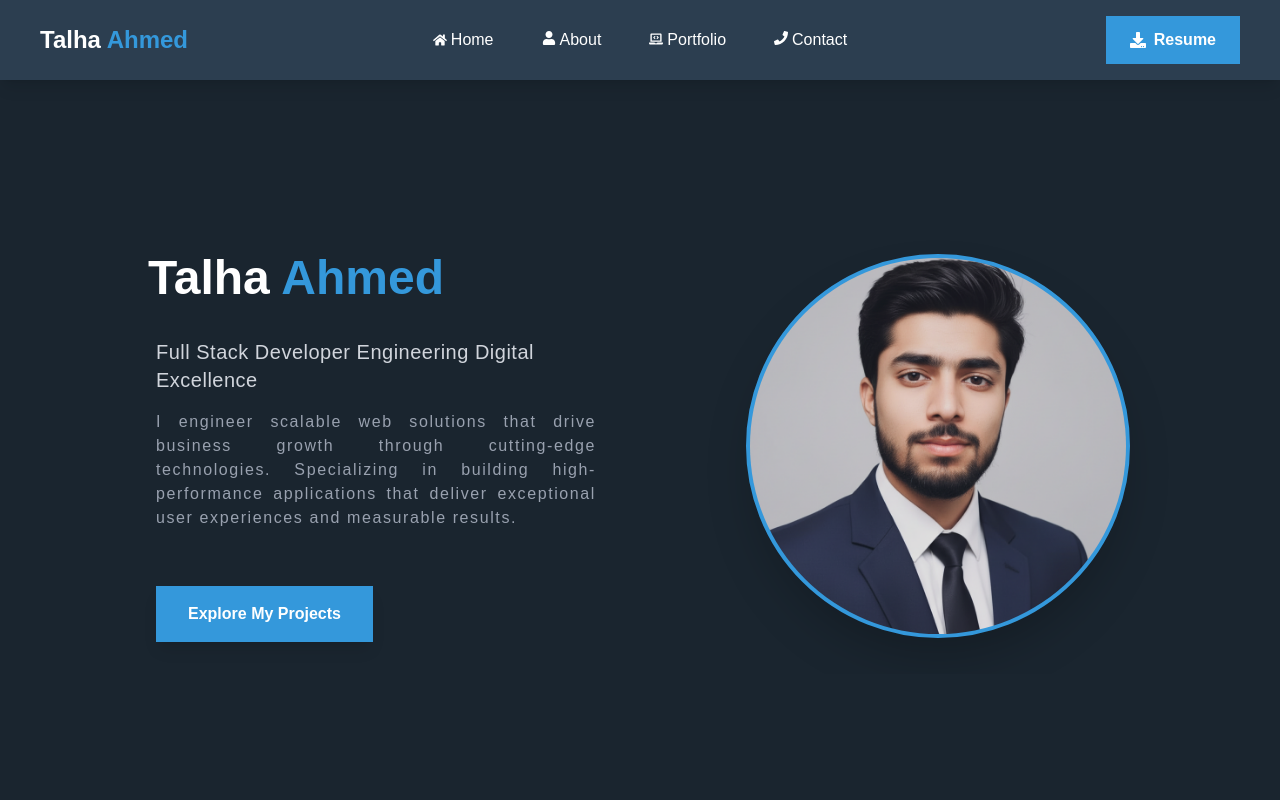
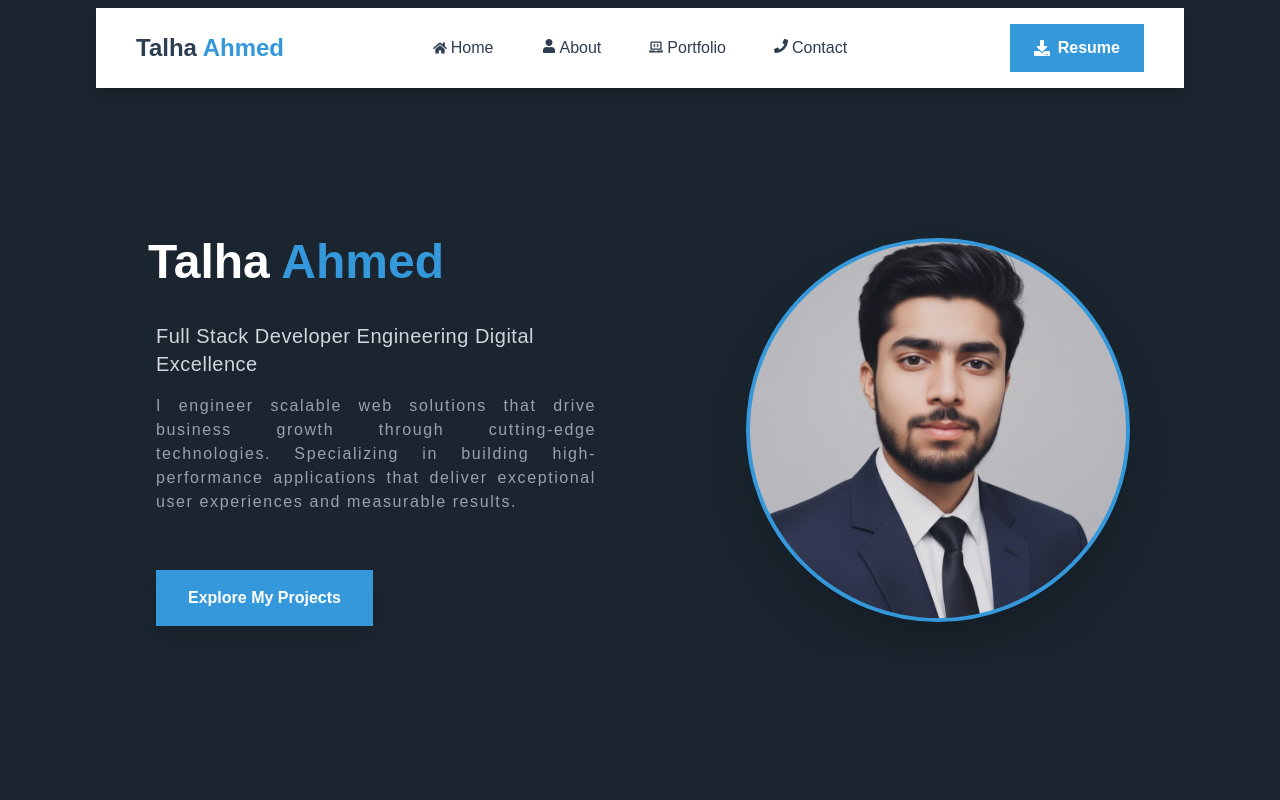
Before and after one commit to TalhaCh-Coder/talha-insights, a Next.js app: page / in a window 1280 px wide. Shown: the top 800 px of the page. Built offline with nearby package versions, Linux system fonts and the light colour scheme.

Commit message:
NavBar is updated

```diff
--- a/src/components/common/NavBar.jsx
+++ b/src/components/common/NavBar.jsx
@@ -143,11 +143,11 @@ function NavBar() {
          </div>
 
          {/* Desktop NavBar */}
-         <nav className="hidden md:flex bg-[#2c3e50] md:px-10 py-4 fixed top-0 w-full z-60 shadow-lg">
+         <nav className="hidden md:flex bg-white md:px-10 py-4 fixed top-0 lg:top-2 w-full  lg:w-[85%] lg:inset-x-[7.5%] z-60 shadow-lg">
             <div className="w-[22%] flex items-center">
                <button
                   onClick={() => scrollToSection("home")}
-                  className="text-[1.5rem] font-bold text-white hover:text-[#3498db] transition-colors duration-300"
+                  className="text-[1.5rem] font-bold text-[#2c3e50] hover:text-[#2c3e50] transition-colors duration-300"
                >
                   Talha <span className="text-[#3498db]">Ahmed</span>
                </button>
@@ -158,7 +158,7 @@ function NavBar() {
                      <button
                         key={item.id}
                         onClick={() => scrollToSection(item.section)}
-                        className="flex items-center gap-1 group text-white hover:text-[#3498db] transition-colors duration-300 font-medium"
+                        className="flex items-center gap-1 group text-[#2c3e50] hover:text-[#3498db] transition-colors duration-300 font-medium"
                      >
                         {item.icon}
                         <span className="group-hover:text-[#3498db] transition-colors duration-300">
--- a/src/components/home/HomeHero.jsx
+++ b/src/components/home/HomeHero.jsx
@@ -18,7 +18,7 @@ function HomeHero() {
    return (
       <section
          id="home"
-         className="mt-18 lg:min-h-screen bg-[#1A252F] w-full flex justify-center items-center pt-19 pb-15 md:pt-30 lg:pt-2 md:pb-15 "
+         className=" lg:min-h-screen bg-[#1A252F] w-full flex justify-center items-center pt-19 pb-15 md:pt-30  md:pb-15 "
       >
          <div className="grid grid-cols-1 lg:grid-cols-2 gap-x-10  overflow-hidden w-[90%]">
             {/* LEFT COLUMN */}
```
